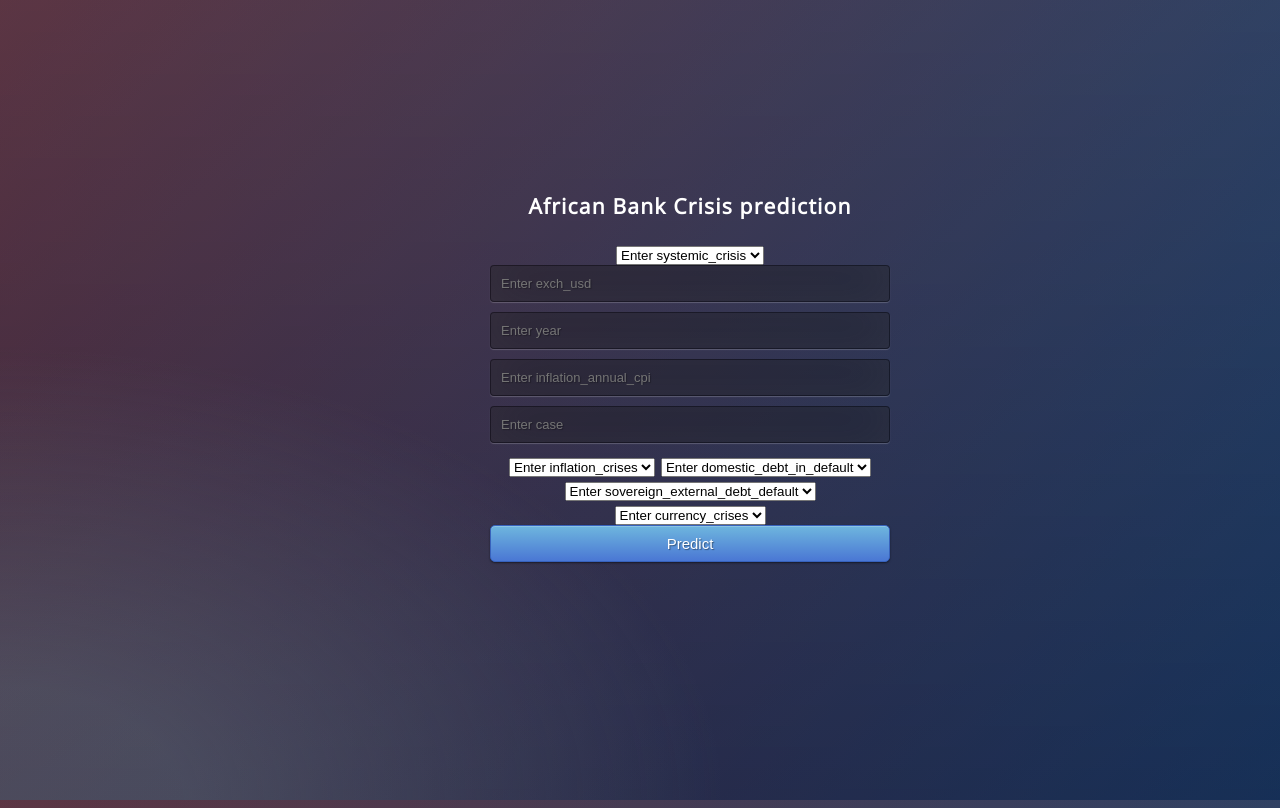
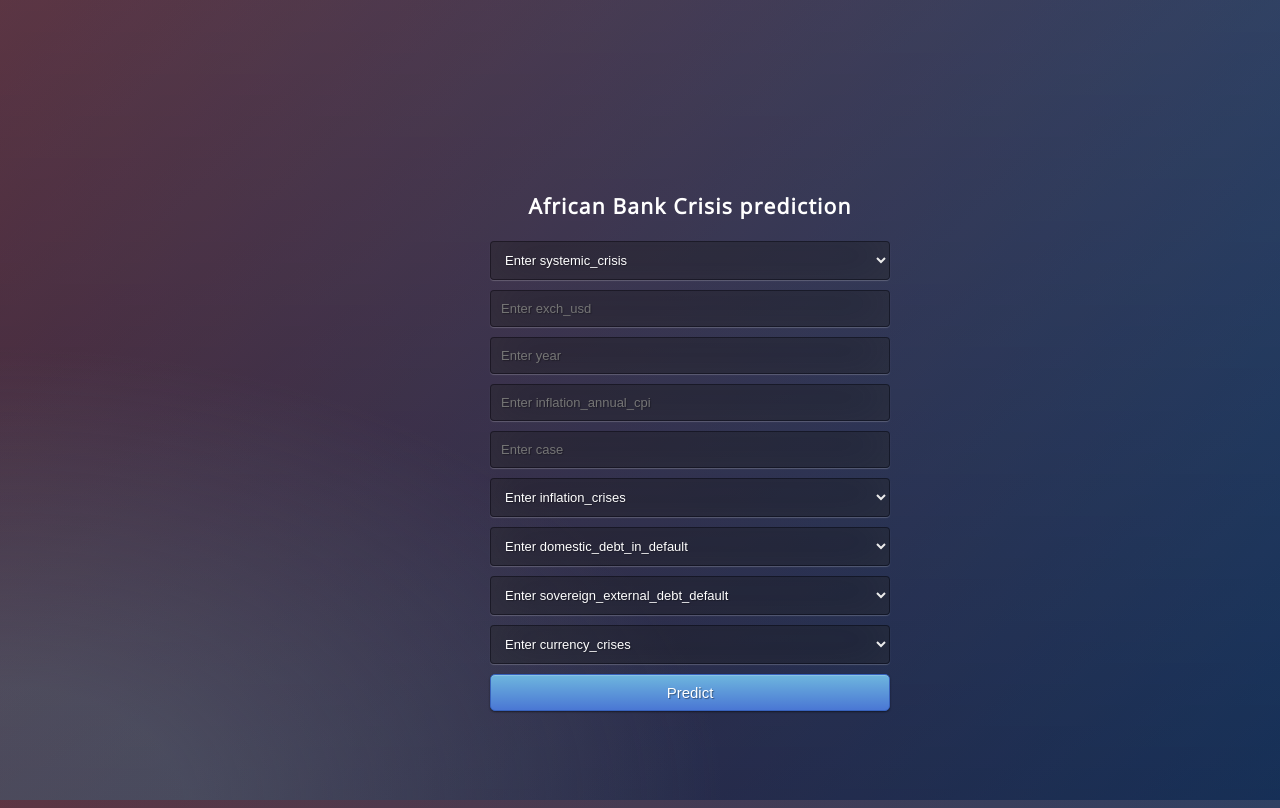
Before and after one commit to Saif04Khan/africanbankcrisisml, a Flask app: page / in a window 1280 px wide. Run offline with Flask 2, Linux system fonts and the light colour scheme; parts of the project's set-up code (start-up, migrations or seed data) failed here and were passed over.

Commit message:
Add files via upload

```diff
--- a/static/css/style.css
+++ b/static/css/style.css
@@ -61,3 +61,24 @@ input {
 	transition: box-shadow .5s ease;
 }
 input:focus { box-shadow: inset 0 -5px 45px rgba(100,100,100,0.4), 0 1px 1px rgba(255,255,255,0.2); }
+
+select {
+	width: 100%;
+	margin-bottom: 10px;
+	background: rgba(0,0,0,0.3);
+	border: none;
+	outline: none;
+	padding: 10px;
+	font-size: 13px;
+	color: #fff;
+	text-shadow: 1px 1px 1px rgba(0,0,0,0.3);
+	border: 1px solid rgba(0,0,0,0.3);
+	border-radius: 4px;
+	box-shadow: inset 0 -5px 45px rgba(100,100,100,0.2), 0 1px 1px rgba(255,255,255,0.2);
+	-webkit-transition: box-shadow .5s ease;
+	-moz-transition: box-shadow .5s ease;
+	-o-transition: box-shadow .5s ease;
+	-ms-transition: box-shadow .5s ease;
+	transition: box-shadow .5s ease;
+}
+select:focus { box-shadow: inset 0 -5px 45px rgba(100,100,100,0.4), 0 1px 1px rgba(255,255,255,0.2); }
```
